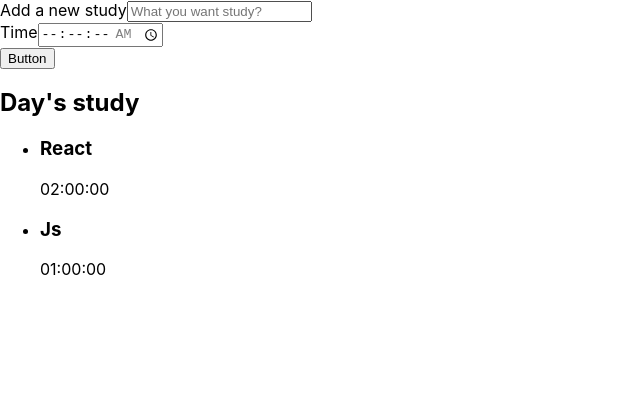
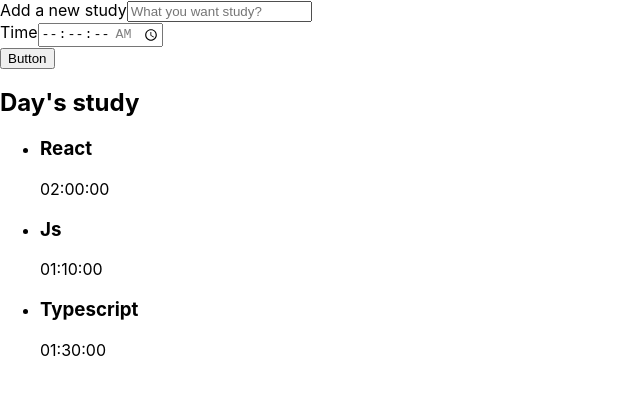
Before and after one commit to weslleyolli/alura-studies, a React (Create React App) app: page / in a window 1280 px wide. Shown: the top 394 px of the page, without its empty margins (0-640 px from the left). Built offline with nearby package versions, Linux system fonts and the light colour scheme.

Commit message:
rendering a array

```diff
--- a/src/components/List/index.tsx
+++ b/src/components/List/index.tsx
@@ -1,26 +1,27 @@
 import React from "react";
 
 export function List() {
+    const tasks =  [{
+        task: 'React',
+        time: '02:00:00'
+    }, {
+        task : 'Js',
+        time: '01:10:00'
+    }, {
+        task: 'Typescript',
+        time: '01:30:00'
+    }]
+
     return(
         <aside>
             <h2>Day's study</h2>
             <ul>
-                <li>
-                    <h3>
-                        React
-                    </h3>
-                    <span>
-                        02:00:00
-                    </span>
-                </li>
-                <li>
-                    <h3>
-                        Js
-                    </h3>
-                    <span>
-                        01:00:00
-                    </span>
-                </li>
+                {tasks.map((item, index) => (
+                    <li key={index}>
+                        <h3> {item.task} </h3>
+                        <span> {item.time} </span>
+                    </li>
+                ))}
             </ul>
         </aside>
     )
```
